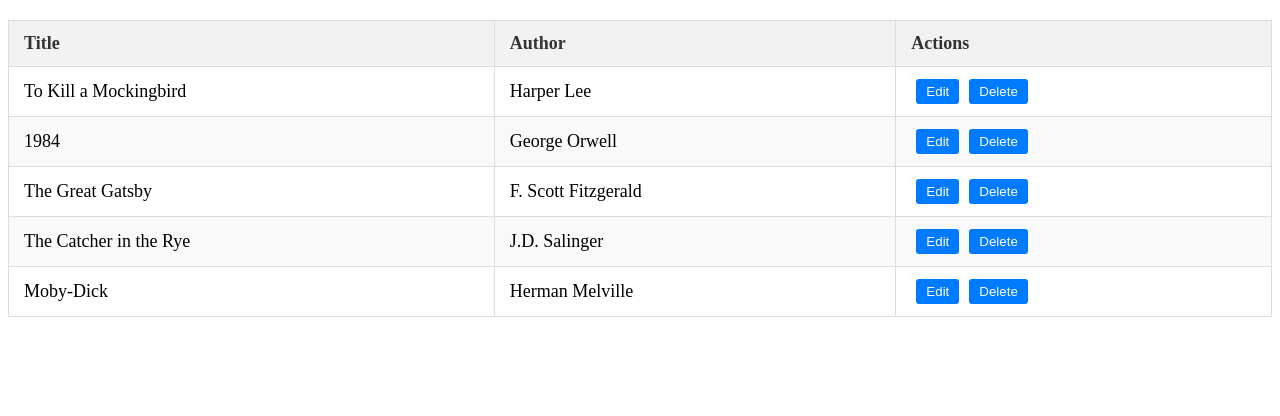
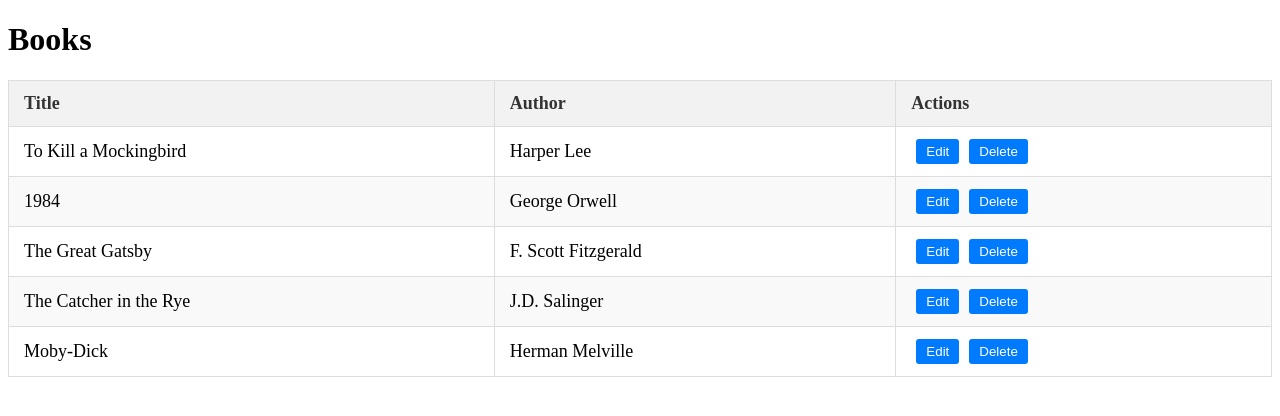
Before and after one commit to techraiders/angular-testing, an Angular app: page /login in a window 1280 px wide. Both pictures are taken after a click on the button "LOGIN". Shown: the top 416 px of the page. Built offline with nearby package versions, Linux system fonts and the light colour scheme; no server answers.

Commit message:
Tests books component has a title 'Books'
	modified:   karma.conf.js
	modified:   src/app/books/books.component.html
	modified:   src/app/books/books.component.spec.ts

```diff
--- a/karma.conf.js
+++ b/karma.conf.js
@@ -42,7 +42,7 @@ module.exports = function (config) {
       }
     },
     reporters: ['kjhtml', 'spec'],
-    browsers: ['Chrome'],
+    browsers: ['ChromeHeadless'],
     restartOnFileChange: true
   });
 };
--- a/src/app/books/books.component.html
+++ b/src/app/books/books.component.html
@@ -1,3 +1,7 @@
+<ng-container>
+  <header>
+    <h1 class="title">Books</h1>
+  </header>
   <table>
     <thead>
       <tr>
@@ -21,3 +25,4 @@
       </tr>
     </tbody>
   </table>
+</ng-container>
```
Also changed, not shown: 1 other file (tests, documents, lock files or other folders). Lines whose indentation alone changed are shown as unchanged.
